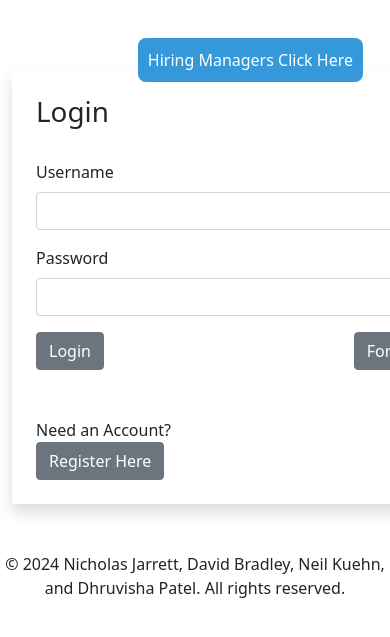
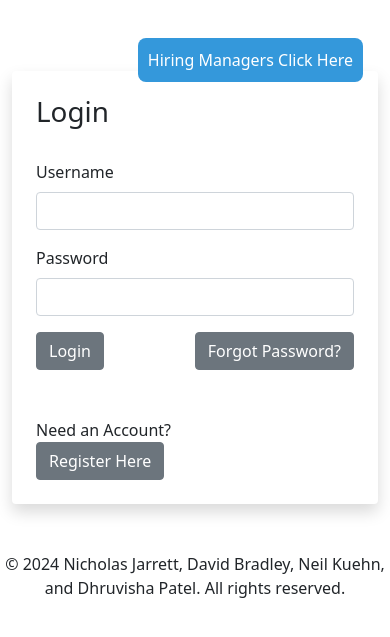
Before and after one commit to NickJarrett425/DriversOnly, a Django app: page / in a window 390 px wide; the page is wider, and only the part inside the window is pictured. Shown: the part 57-694 px from the top of that part. Run offline with Django 4.2, Linux system fonts and the light colour scheme.

Commit message:
Changed the ogin page so  the form does not extend the with of the screen on mobile.

```diff
--- a/Website/members/templates/registration/login.html
+++ b/Website/members/templates/registration/login.html
@@ -34,18 +34,18 @@
       </div>
     </div>
     <br/><br/>
-    <div class="shadow p-4 mx-auto bg-body rounded" style="width: 525px">
+    <div class="shadow p-4 mx-auto bg-body rounded" style="max-width: 525px; width: 100%;">
       <h1 class="center">Login</h1>
       <br/>
       <form action="" method="POST">
         {% csrf_token %}
         <div class="mb-3">
           <label for="exampleInputEmail1" class="form-label">Username</label>
-          <input type="text" style="width: 475px" class="form-control" name="username" aria-describedby="emailHelp">
+          <input type="text" style="width: 100%" class="form-control" name="username" aria-describedby="emailHelp">
         </div>
         <div class="mb-3">
           <label for="exampleInputPassword1" class="form-label">Password</label>
-          <input type="password" style="width: 475px" class="form-control" name="password">
+          <input type="password" style="width: 100%" class="form-control" name="password">
         </div>
 
         <div class="d-flex justify-content-between">
@@ -112,6 +112,10 @@
       box-sizing: border-box;
       font-size: 11px;
     }
+
+    .shadow {
+      box-shadow: 0 0 10px rgba(0, 0, 0, 0.1);
+    }
   </style>
 
   <script>
```
